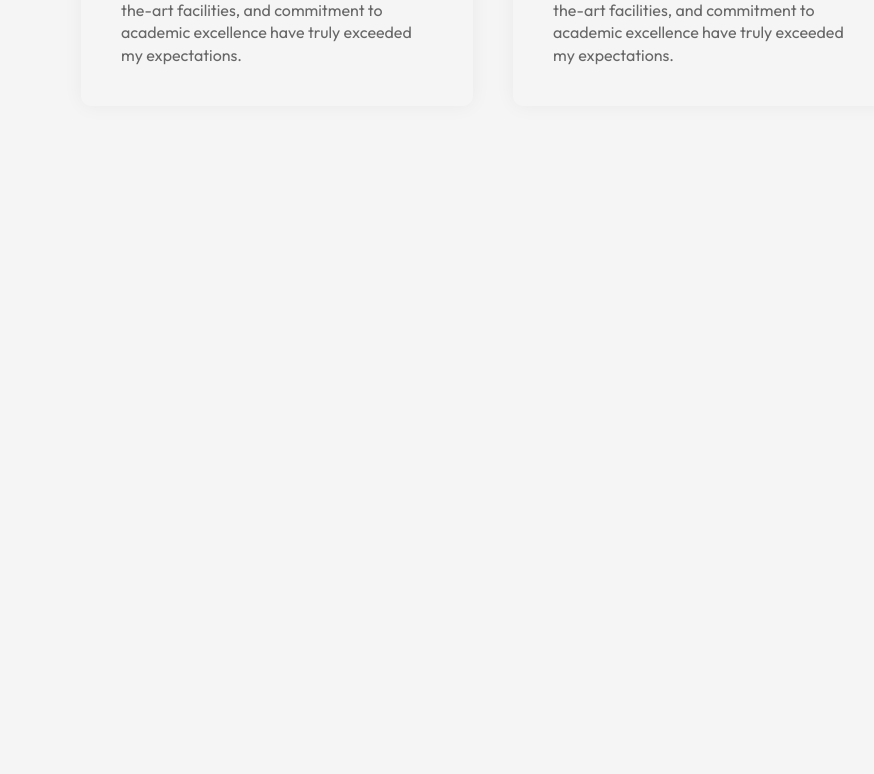
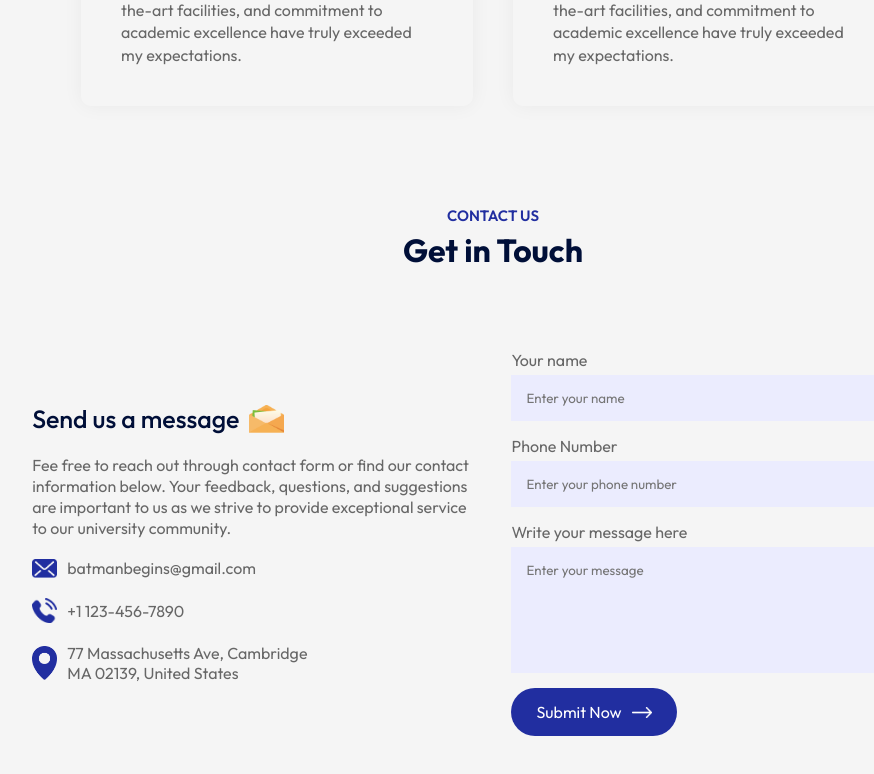
Before and after one commit to fudailzafar/University-Website-React, a React (Vite) app: page / in a window 1280 px wide. Shown: the part 2463-3237 px from the top of the page, without its empty margins (147-1021 px from the left). Before the commit the page ends 2669 px from the top, so only its background shows below. Built offline with nearby package versions, Linux system fonts and the light colour scheme.

Commit message:
Web3Forms Integration
Integration of web3forms API for the contact section.

```diff
--- a/src/App.jsx
+++ b/src/App.jsx
@@ -6,6 +6,7 @@
 import About from "./components/about/About";
 import Campus from "./components/campus/campus";
 import Testimonials from "./components/testimonials/Testimonials";
+import Contact from "./components/contact/Contact";
 
 const App = () => {
   return (
@@ -20,6 +21,8 @@
         <Campus />
         <Title subTitle="TESTIMONIALS" title="What Student Says" />
         <Testimonials />
+        <Title subTitle="Contact Us" title="Get in Touch" />
+        <Contact />
       </div>
     </div>
   );
--- /dev/null
+++ b/src/components/contact/Contact.css
@@ -0,0 +1,60 @@
+.contact {
+  margin: 80px auto;
+  max-width: 90%;
+  display: flex;
+  align-items: center;
+  justify-content: space-between;
+}
+
+.contact-col {
+  flex-basis: 48%;
+  color: #676767;
+}
+
+.contact-col h3 {
+  color: #000f38;
+  font-weight: 500;
+  font-size: 25px;
+  display: flex;
+  align-items: center;
+  margin-bottom: 20px;
+}
+
+.contact-col h3 img {
+  width: 35px;
+  margin-left: 10px;
+}
+
+.contact-col p {
+  max-width: 450px;
+  line-height: 1.3;
+}
+
+.contact-col ul li {
+  display: flex;
+  align-items: center;
+  margin: 20px 0;
+}
+
+.contact-col ul li img {
+  width: 25px;
+  margin-right: 10px;
+}
+
+.contact form input,
+.contact form textarea {
+  display: block;
+  width: 100%;
+  background: #ebecfe;
+  padding: 15px;
+  border: 0;
+  outline: 0;
+  margin-bottom: 15px;
+  margin-top: 5px;
+  resize: none;
+}
+
+.contact-col span {
+  display: block;
+  margin: 20px 0;
+}
--- /dev/null
+++ b/src/components/contact/Contact.jsx
@@ -0,0 +1,96 @@
+import React from "react";
+import "./Contact.css";
+import msg_icon from "../../assets/msg-icon.png";
+import mail_icon from "../../assets/mail-icon.png";
+import phone_icon from "../../assets/phone-icon.png";
+import location_icon from "../../assets/location-icon.png";
+import white_arrow from "../../assets/white-arrow.png";
+
+const Contact = () => {
+  const [result, setResult] = React.useState("");
+
+  const onSubmit = async (event) => {
+    event.preventDefault();
+    setResult("Sending....");
+    const formData = new FormData(event.target);
+
+    formData.append("access_key", "cbc9b376-c834-40a4-be61-c4d42f02de39");
+
+    const response = await fetch("https://api.web3forms.com/submit", {
+      method: "POST",
+      body: formData,
+    });
+
+    const data = await response.json();
+
+    if (data.success) {
+      setResult("Form Submitted Successfully");
+      event.target.reset();
+    } else {
+      console.log("Error", data);
+      setResult(data.message);
+    }
+  };
+
+  return (
+    <div className="contact">
+      <div className="contact-col">
+        <h3>
+          Send us a message <img src={msg_icon} alt="" />
+        </h3>
+        <p>
+          Fee free to reach out through contact form or find our contact
+          information below. Your feedback, questions, and suggestions are
+          important to us as we strive to provide exceptional service to our
+          university community.
+        </p>
+        <ul>
+          <li>
+            <img src={mail_icon} alt="" />
+            batmanbegins@gmail.com
+          </li>
+          <li>
+            <img src={phone_icon} alt="" />
+            +1 123-456-7890
+          </li>
+          <li>
+            <img src={location_icon} alt="" />
+            77 Massachusetts Ave, Cambridge
+            <br /> MA 02139, United States
+          </li>
+        </ul>
+      </div>
+      <div className="contact-col">
+        <form onSubmit={onSubmit}>
+          <label>Your name</label>
+          <input
+            type="text"
+            name="name"
+            placeholder="Enter your name"
+            required
+          />
+          <label>Phone Number</label>
+          <input
+            type="tel"
+            name="phone"
+            placeholder="Enter your phone number"
+            required
+          />
+          <label>Write your message here</label>
+          <textarea
+            name="message"
+            rows={6}
+            placeholder="Enter your message"
+            required
+          ></textarea>
+          <button type="submit" className="btn dark-btn">
+            Submit Now <img src={white_arrow} alt="" />
+          </button>
+        </form>
+        <span>{result}</span>
+      </div>
+    </div>
+  );
+};
+
+export default Contact;
```
